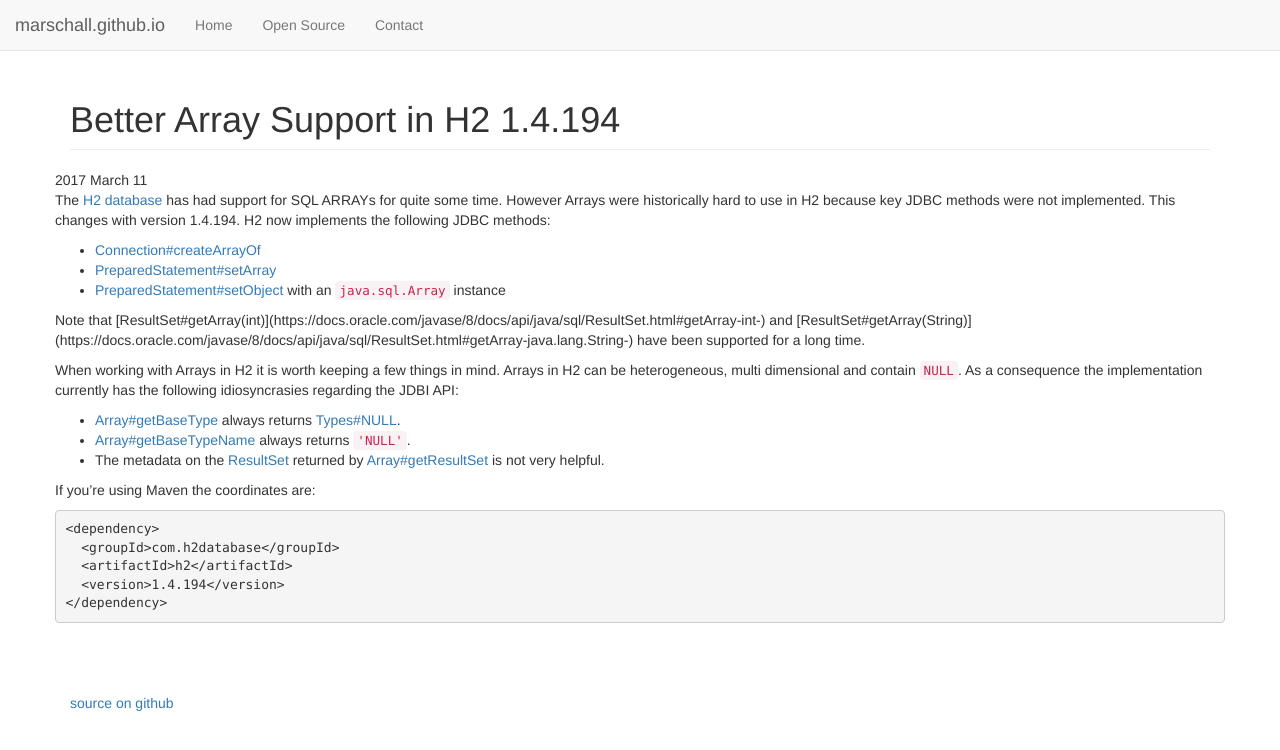
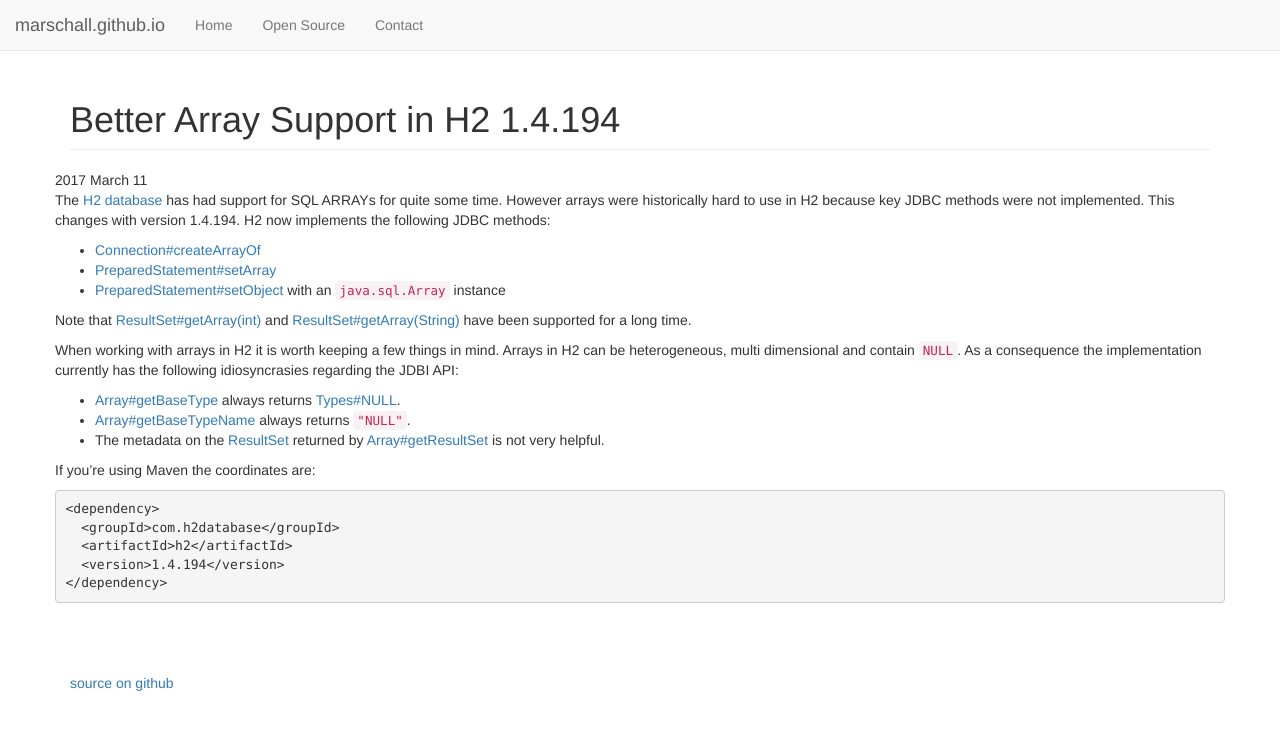
Before and after one commit to marschall/marschall.github.com, a Jekyll site: the page built from _posts/2017-03-11-h2-array.md, in a window 1280 px wide. Shown: the top 750 px of the page. Built offline with Jekyll 4.4.1, drawn with Linux system fonts in a browser that asks for light colours.

Commit message:
minor rewording

```diff
--- a/_posts/2017-03-11-h2-array.md
+++ b/_posts/2017-03-11-h2-array.md
@@ -3,18 +3,18 @@
 title: Better Array Support in H2 1.4.194
 ---
 
-The [H2 database](https://www.h2database.com/html/changelog.html) has had support for SQL ARRAYs for quite some time. However Arrays were historically hard to use in H2 because key JDBC methods were not implemented. This changes with version 1.4.194. H2 now implements the following JDBC methods:
+The [H2 database](https://www.h2database.com/html/changelog.html) has had support for SQL ARRAYs for quite some time. However arrays were historically hard to use in H2 because key JDBC methods were not implemented. This changes with version 1.4.194. H2 now implements the following JDBC methods:
 
  * [Connection#createArrayOf](https://docs.oracle.com/javase/8/docs/api/java/sql/Connection.html#createArrayOf-java.lang.String-java.lang.Object:A-)
  * [PreparedStatement#setArray](https://docs.oracle.com/javase/8/docs/api/java/sql/PreparedStatement.html#setArray-int-java.sql.Array-)
  * [PreparedStatement#setObject](https://docs.oracle.com/javase/8/docs/api/java/sql/PreparedStatement.html#setObject-int-java.lang.Object-) with an `java.sql.Array` instance
 
-Note that<D-d> [ResultSet#getArray(int)](https://docs.oracle.com/javase/8/docs/api/java/sql/ResultSet.html#getArray-int-) and [ResultSet#getArray(String)](https://docs.oracle.com/javase/8/docs/api/java/sql/ResultSet.html#getArray-java.lang.String-) have been supported for a long time.
+Note that [ResultSet#getArray(int)](https://docs.oracle.com/javase/8/docs/api/java/sql/ResultSet.html#getArray-int-) and [ResultSet#getArray(String)](https://docs.oracle.com/javase/8/docs/api/java/sql/ResultSet.html#getArray-java.lang.String-) have been supported for a long time.
 
-When working with Arrays in H2 it is worth keeping a few things in mind. Arrays in H2 can be heterogeneous, multi dimensional and contain `NULL`. As a consequence the implementation currently has the following idiosyncrasies regarding the JDBI API:
+When working with arrays in H2 it is worth keeping a few things in mind. Arrays in H2 can be heterogeneous, multi dimensional and contain `NULL`. As a consequence the implementation currently has the following idiosyncrasies regarding the JDBI API:
 
  * [Array#getBaseType](https://docs.oracle.com/javase/8/docs/api/java/sql/Array.html#getBaseType--) always returns [Types#NULL](https://docs.oracle.com/javase/8/docs/api/java/sql/Types.html#NULL).
- * [Array#getBaseTypeName](https://docs.oracle.com/javase/8/docs/api/java/sql/Array.html#getBaseTypeName--) always returns `'NULL'`.
+ * [Array#getBaseTypeName](https://docs.oracle.com/javase/8/docs/api/java/sql/Array.html#getBaseTypeName--) always returns `"NULL"`.
  * The metadata on the [ResultSet](https://docs.oracle.com/javase/8/docs/api/java/sql/ResultSet.html) returned by [Array#getResultSet](https://docs.oracle.com/javase/8/docs/api/java/sql/Array.html#getResultSet--) is not very helpful.
 
 
```
